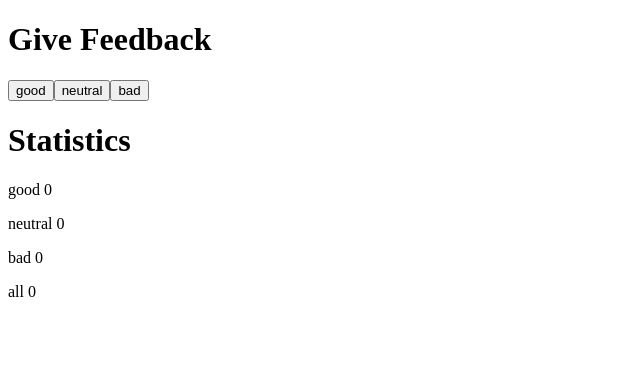
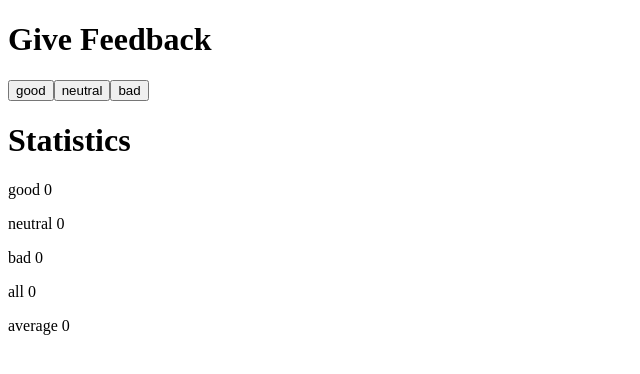
Before and after one commit to Farahcodes/fullstackopen, a React (Create React App) app in the folder part1/1.6.-1.14. unicafe/: page / in a window 1280 px wide. Shown: the top 374 px of the page, without its empty margins (0-640 px from the left). Built offline with nearby package versions, Linux system fonts and the light colour scheme.

Commit message:
setAverage done

```diff
--- a/part1/1.6.-1.14. unicafe/src/App.js
+++ b/part1/1.6.-1.14. unicafe/src/App.js
@@ -4,8 +4,8 @@ const goodFeedback = "good";
 const neutralFeedback = "neutral";
 const badFeedback = "bad";
 const allFeedbacks = "all";
-const average = "average";
-const positive = "positive";
+const averageFeedback = "average";
+const positiveFeedback = "positive";
 
 const Feedback = (props) => {
   return (
@@ -23,23 +23,27 @@ const App = () => {
   const [neutral, setNeutral] = useState(0);
   const [bad, setBad] = useState(0);
   const [all, setAll] = useState(0);
+  const [average, setAverage] = useState(0);
 
   const handleGoodFeedback = () => {
     const updatedGoodFeedback = good + 1;
     setGood(updatedGoodFeedback);
     setAll(updatedGoodFeedback + neutral + bad);
+    setAverage((updatedGoodFeedback + neutral + bad) / 3);
   };
 
   const handleNeutralFeedback = () => {
     const updatedNeutralFeedback = neutral + 1;
     setNeutral(updatedNeutralFeedback);
     setAll(updatedNeutralFeedback + good + bad);
+    setAverage((updatedNeutralFeedback + good + bad) / 3);
   };
 
   const handleBadFeedback = () => {
     const updatedBadFeedback = bad + 1;
     setBad(updatedBadFeedback);
     setAll(updatedBadFeedback + good + neutral);
+    setAverage((updatedBadFeedback + good + neutral) / 3);
   };
 
   return (
@@ -54,6 +58,7 @@ const App = () => {
       <Feedback text={neutralFeedback} number={neutral} />
       <Feedback text={badFeedback} number={bad} />
       <Feedback text={allFeedbacks} number={all} />
+      <Feedback text={averageFeedback} number={average} />
     </div>
   );
 };
```
